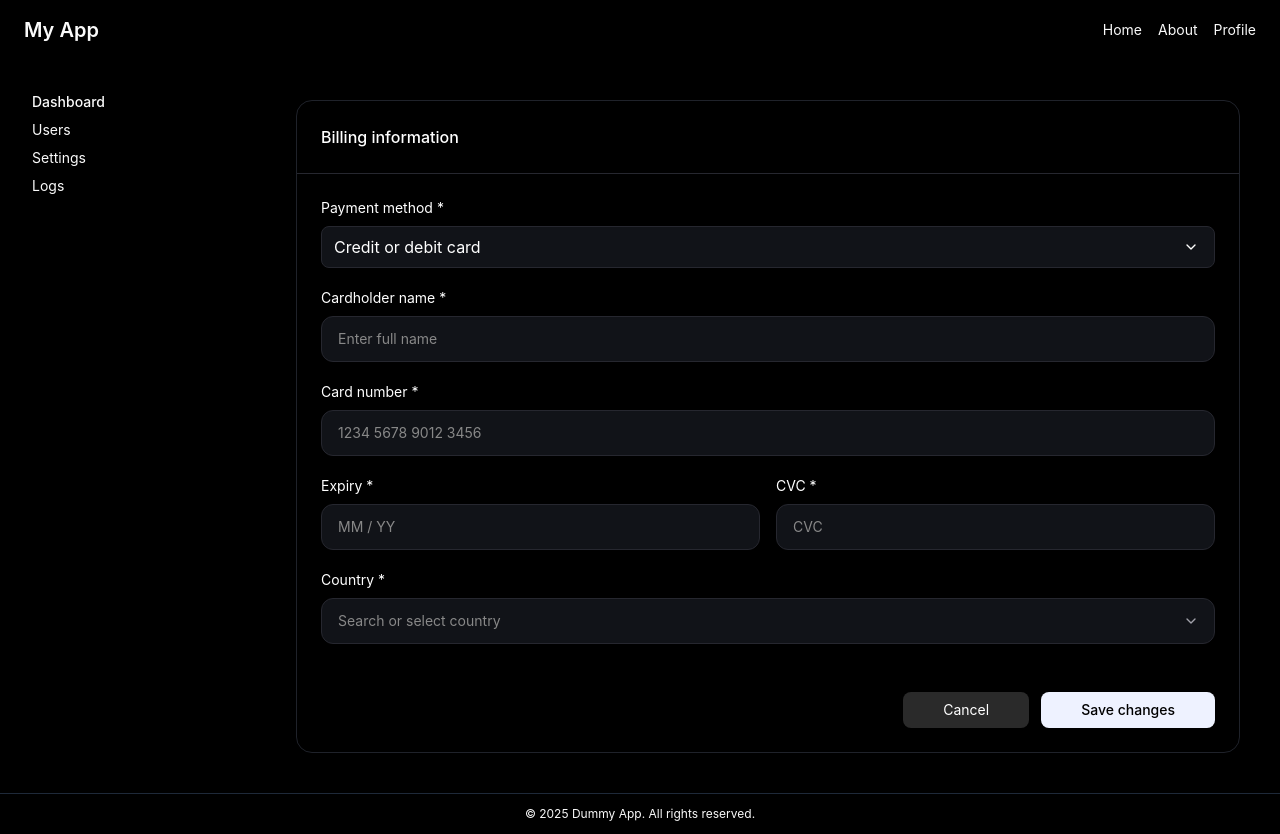
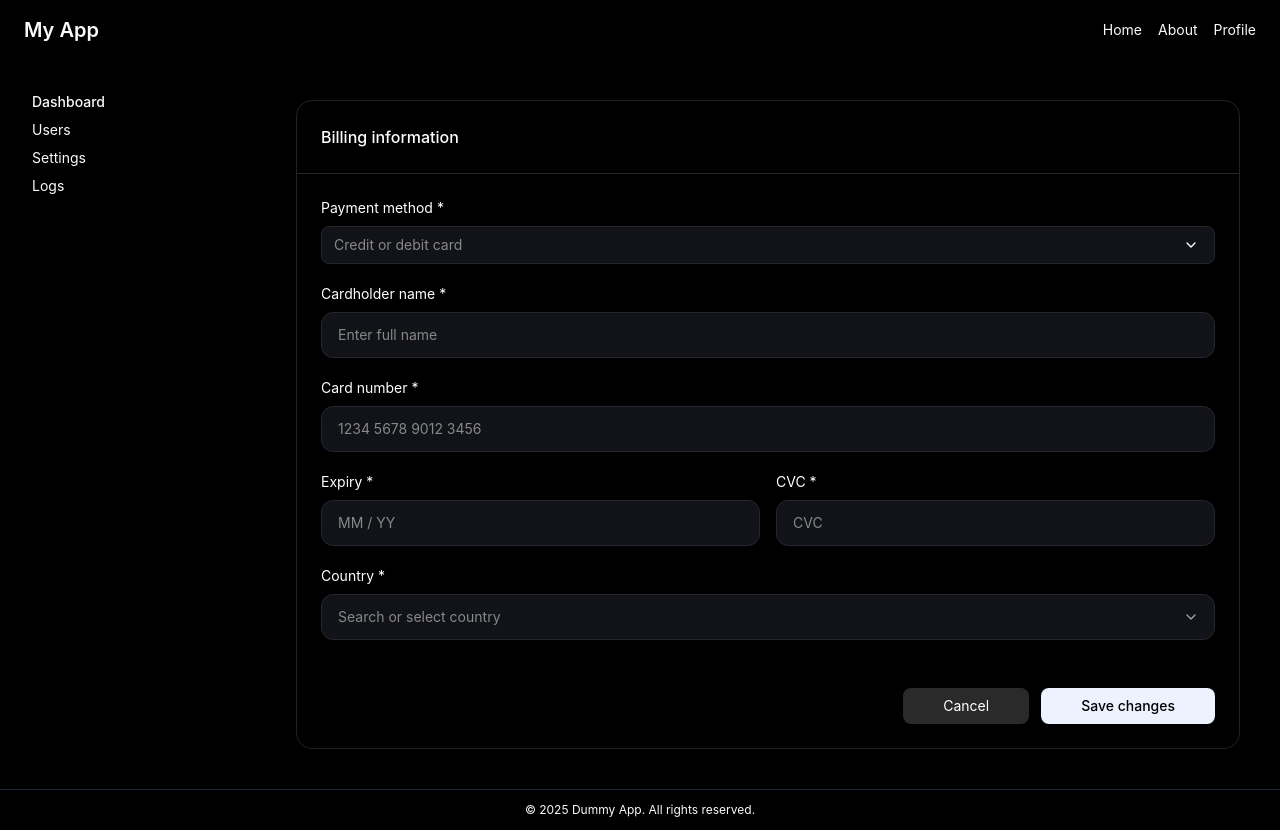
Before and after one commit to findrmeet/stape-dashboard, a React (Vite) app: page / in a window 1280 px wide. Built offline with nearby package versions, Linux system fonts and the light colour scheme.

Commit message:
placeholder updated

```diff
--- a/src/form/PaymentDropdown.tsx
+++ b/src/form/PaymentDropdown.tsx
@@ -1,21 +1,23 @@
 import { useState } from "react";
 import { ChevronDown } from "lucide-react";
 
-const PAYMENT_METHODS = ["Credit or debit card", "PayPal", "Bank transfer"];
+const PAYMENT_METHODS = ["PayPal", "Bank transfer", "Apple Pay"];
 
 const PaymentDropdown = () => {
   const [open, setOpen] = useState(false);
-  const [value, setValue] = useState(PAYMENT_METHODS[0]);
+  const [value, setValue] = useState<string | null>(null);
 
   return (
-    <div className="relative w-full">
+    <div className="relative w-full text-sm">
       {/* Button */}
       <button
         type="button"
         onClick={() => setOpen((prev) => !prev)}
         className="w-full bg-[#111318] text-white px-3 py-2 rounded-lg flex justify-between items-center border border-[#26272F]"
       >
-        {value}
+        <span className={value ? "text-white" : "text-[#888888]"}>
+          {value ?? "Credit or debit card"}
+        </span>
 
         <span
           className={`absolute right-4 top-1/2 -translate-y-1/2 transition-transform ${
```
